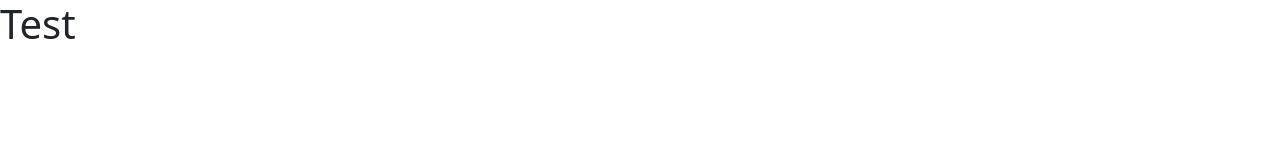
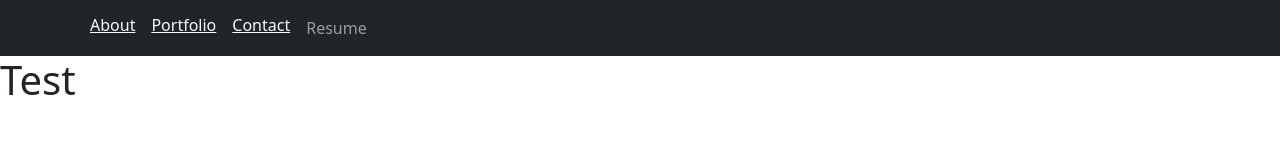
Before and after one commit to ObviousEcho/react-portfolio, a React (Create React App) app: page / in a window 1280 px wide. Shown: the top 160 px of the page. Built offline with nearby package versions, Linux system fonts and the light colour scheme.

Commit message:
created navbar

```diff
--- a/src/App.js
+++ b/src/App.js
@@ -3,13 +3,13 @@ import { BrowserRouter as Router, Routes, Route } from "react-router-dom";
 import About from "./pages/About/index";
 import Portfolio from "./pages/Portfolio/index";
 import Contact from "./pages/Contact/index";
-import NavBar from "./components/NavBar";
+import NavTabs from "./components/NavTabs";
 import Footer from "./components/Footer";
 
 function App() {
   return (
     <Router>
-      {/* <NavBar /> */}
+      <NavTabs />
       <Routes>
         <Route path="/" element={<About />} />
         <Route path="/portfolio" element={<Portfolio />} />
--- /dev/null
+++ b/src/components/NavTabs.js
@@ -0,0 +1,40 @@
+import React from "react";
+import { Link } from "react-router-dom";
+import Container from "react-bootstrap/Container";
+import Nav from "react-bootstrap/Nav";
+import Navbar from "react-bootstrap/Navbar";
+
+export default function NavTabs() {
+  return (
+    <Navbar collapseOnSelect expand="lg" bg="dark" variant="dark">
+      <Container>
+        <Navbar.Toggle aria-controls="responsive-navbar-nav" />
+        <Navbar.Collapse id="responsive-navbar-nav">
+          <Nav className="me-auto">
+            <Nav.Link>
+              <Link className="text-light" to="/">
+                <h6 className="m-0">About</h6>
+              </Link>
+            </Nav.Link>
+            <Nav.Link>
+              <Link className="text-light" to="/portfolio">
+                <h6 className="m-0">Portfolio</h6>
+              </Link>
+            </Nav.Link>
+            <Nav.Link>
+              <Link className="text-light" to="/contact">
+                <h6 className="m-0">Contact</h6>
+              </Link>
+            </Nav.Link>
+            <Nav.Link
+              href="https://docs.google.com/document/d/1FgA8RNcyV-B5uYWL0tm5fRTi93I_Qc7WCawcyMGZut0/edit?usp=sharing"
+              target="_blank"
+            >
+              Resume
+            </Nav.Link>
+          </Nav>
+        </Navbar.Collapse>
+      </Container>
+    </Navbar>
+  );
+}
```
Also changed, not shown: src/components/NavBar.js (deleted).
